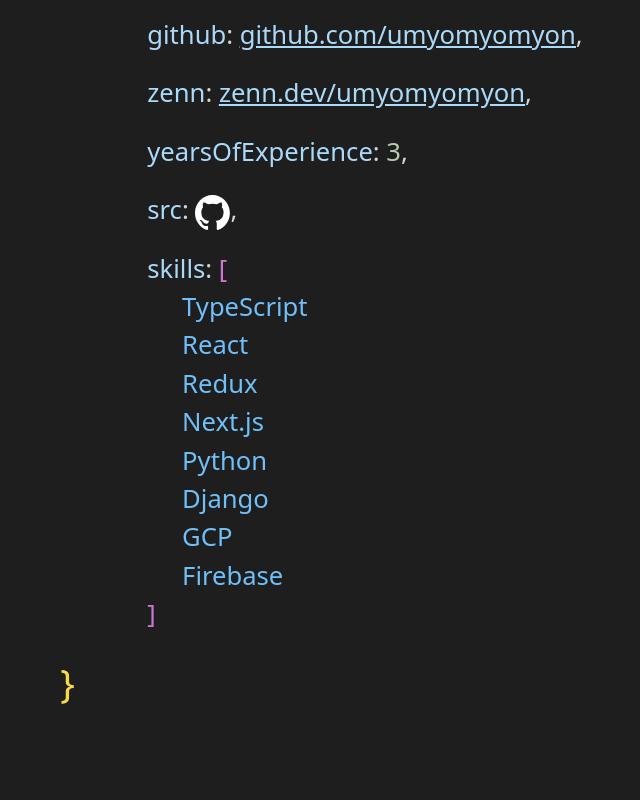
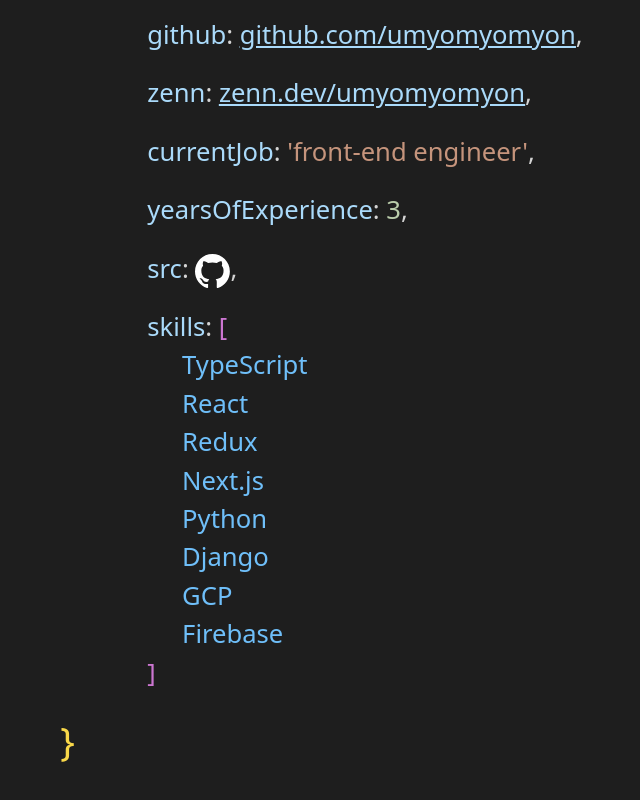
Before and after one commit to umyomyomyon/umyomyomyon-who-am-i, a Next.js app: page / in a window 1280 px wide. Shown: the part 1006-1806 px from the top of the page, without its empty margins (275-915 px from the left). Built offline with nearby package versions, Linux system fonts and the light colour scheme.

Commit message:
現在の仕事追加

```diff
--- a/src/app/components/Fields/index.tsx
+++ b/src/app/components/Fields/index.tsx
@@ -26,6 +26,7 @@
           </span>
         }
       />
+      <KV property="currentJob" value="'front-end engineer'" />
       <KV property="yearsOfExperience" value={<span className="text-number">3</span>} />
       <KV
         property="src"
```
